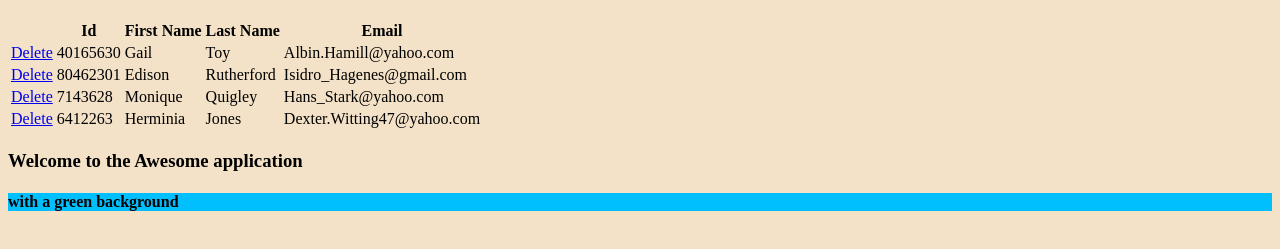
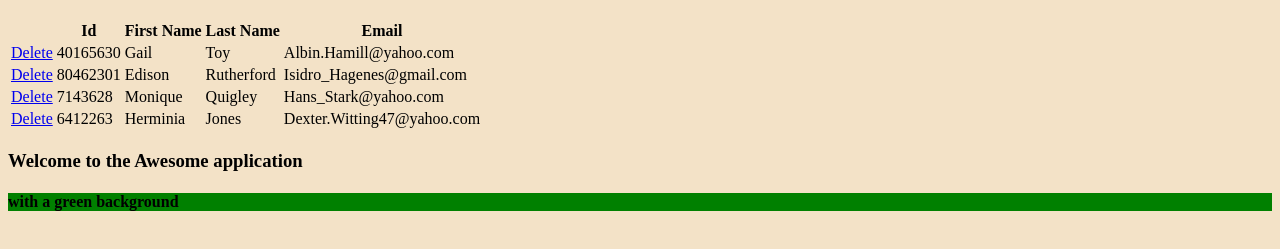
Before and after one commit to jasonalls/js-dev-environment, a website built with webpack: page src/index.html in a window 1280 px wide. Shown: the part 61-310 px from the top of the page. Built offline with nearby package versions, Linux system fonts and the light colour scheme; data requests are answered from the project's data file.

Commit message:
Changed H4 background to green.

```diff
--- a/src/css/main.scss
+++ b/src/css/main.scss
@@ -8,7 +8,7 @@ body {
       color: $themeColor-Dark
   }
   h4 {
-    background-color: deepskyblue;
+    background-color: green;
   }
 
   p {
```
Also changed, not shown: dist/index.html, 4 other files.
